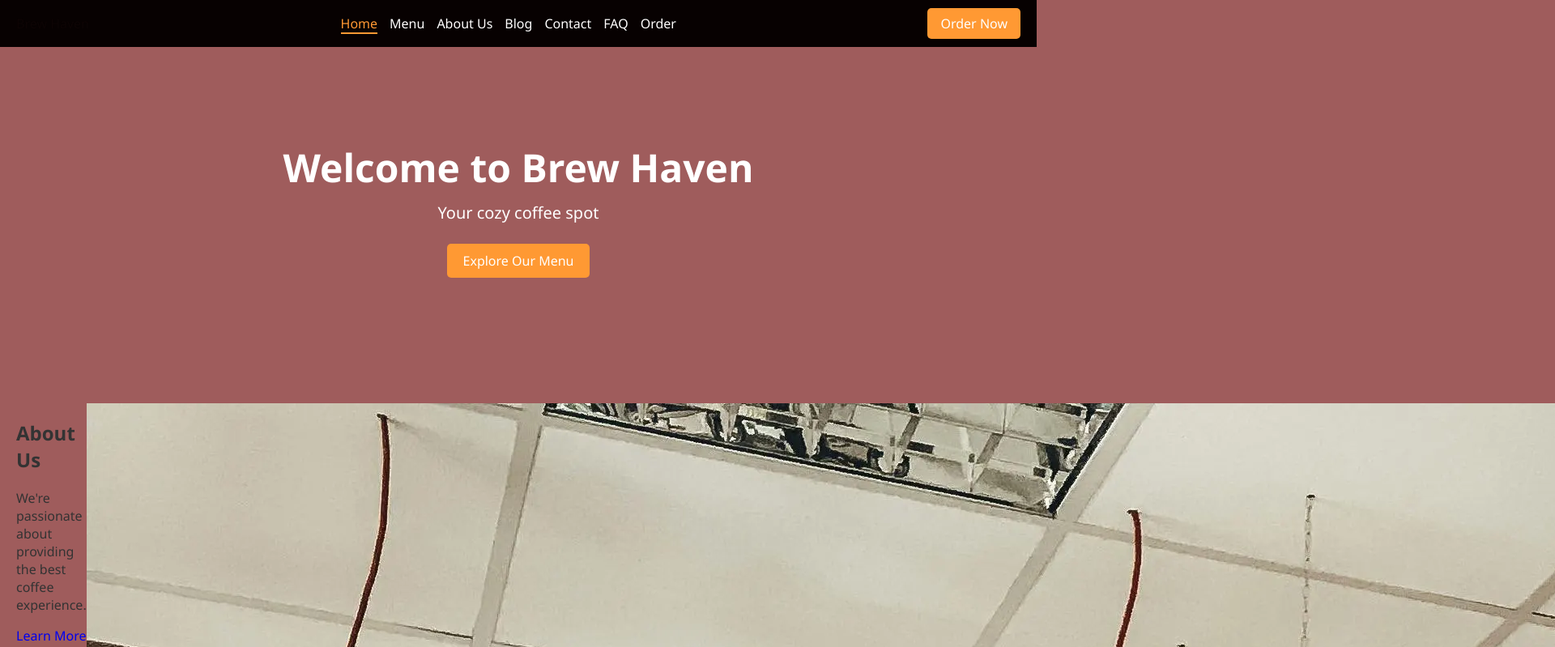
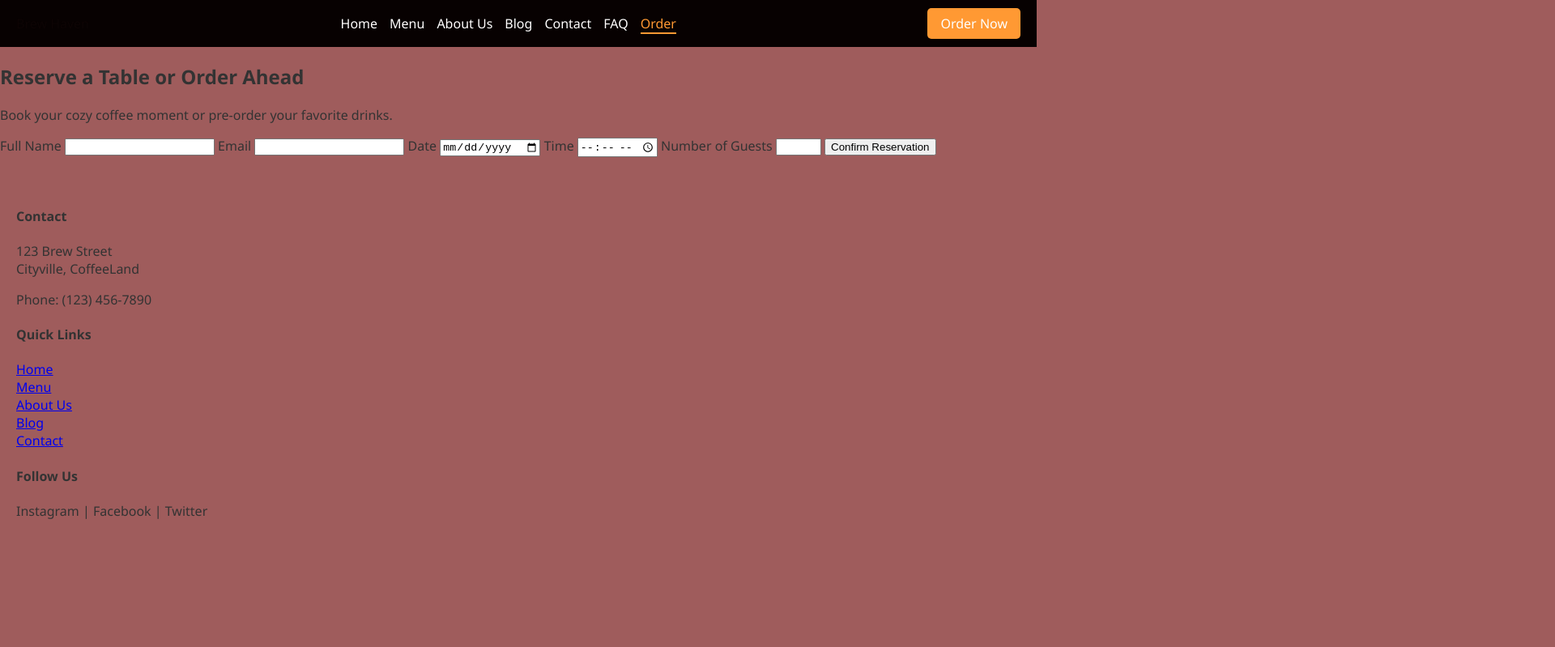
Before and after one commit to Raghav8097/WPO, a plain HTML site: page index.html in a window 1280 px wide. Shown: the top 799 px of the page at 81% size, 1920 px wide, since content can reach past the window. Drawn offline with Linux system fonts and the light colour scheme.

Commit message:
Update index.html

```diff
--- a/index.html
+++ b/index.html
@@ -1,68 +1,53 @@
 <!DOCTYPE html>
 <html lang="en">
 <head>
-  <meta charset="UTF-8" />
-  <meta name="viewport" content="width=device-width, initial-scale=1.0" />
-  <title>Home - Brew Haven</title>
-  <link rel="stylesheet" href="style.css" />
+  <meta charset="UTF-8">
+  <meta name="viewport" content="width=device-width, initial-scale=1.0">
+  <title>Brew Haven - Order / Reservation</title>
+  <link rel="stylesheet" href="style.css">
 </head>
 <body>
   <header>
     <nav class="navbar">
       <div class="logo">Brew Haven</div>
       <ul class="nav-links">
-        <li><a href="index.html" class="active">Home</a></li>
+        <li><a href="index.html">Home</a></li>
         <li><a href="menu.html">Menu</a></li>
         <li><a href="about.html">About Us</a></li>
         <li><a href="blog.html">Blog</a></li>
         <li><a href="contact.html">Contact</a></li>
         <li><a href="faq.html">FAQ</a></li>
-        <li><a href="reservation.html">Order</a></li>
+        <li><a href="reservation.html" class="active">Order</a></li>
       </ul>
       <a href="reservation.html" class="order-button">Order Now</a>
     </nav>
   </header>
 
-  <main>
-    <section class="hero">
-      <div class="hero-content">
-        <h1>Welcome to Brew Haven</h1>
-        <p>Your cozy coffee spot</p>
-        <a href="menu.html" class="cta-button">Explore Our Menu</a>
-      </div>
-
+  <main class="reservation-page">
+    <section class="reservation-hero">
+      <h1>Reserve a Table or Order Ahead</h1>
+      <p>Book your cozy coffee moment or pre-order your favorite drinks.</p>
     </section>
 
-    <section class="about-preview">
-      <div class="about-text">
-        <h2>About Us</h2>
-        <p>We're passionate about providing the best coffee experience.</p>
-        <a href="about.html" class="view-full-menu">Learn More</a>
-      </div>
-      <div class="about-img">
-        <img src="images/interior.webp" alt="Brew Haven Interior" />
-      </div>
-    </section>
+    <section class="reservation-form-section">
+      <form class="reservation-form">
+        <label for="fullname">Full Name</label>
+        <input type="text" id="fullname" name="fullname" required />
 
-    <section class="menu-preview">
-      <h2>Our Popular Drinks</h2>
-      <div class="menu-cards">
-        <div class="card">
-          <img src="images/latte.webp" alt="Latte" />
-          <h3>Latte</h3>
-          <p>Warm and creamy</p>
-        </div>
-        <div class="card">
-          <img src="images/coffee.webp" alt="Coffee" />
-          <h3>Coffee</h3>
-          <p>Classic brewed coffee</p>
-        </div>
-        <div class="card">
-          <img src="images/mocha.webp" alt="Mocha" />
-          <h3>Mocha</h3>
-          <p>Chocolate and coffee blend</p>
-        </div>
-      </div>
+        <label for="email">Email</label>
+        <input type="email" id="email" name="email" required />
+
+        <label for="date">Date</label>
+        <input type="date" id="date" name="date" required />
+
+        <label for="time">Time</label>
+        <input type="time" id="time" name="time" required />
+
+        <label for="guests">Number of Guests</label>
+        <input type="number" id="guests" name="guests" min="1" max="20" required />
+
+        <button type="submit">Confirm Reservation</button>
+      </form>
     </section>
   </main>
 
@@ -70,7 +55,7 @@
     <div class="footer-content">
       <div>
         <h4>Contact</h4>
-        <p>123 Brew Street<br>Cityville, CoffeeLand</p>
+        <p>123 Brew Street<br />Cityville, CoffeeLand</p>
         <p>Phone: (123) 456-7890</p>
       </div>
       <div>
```
